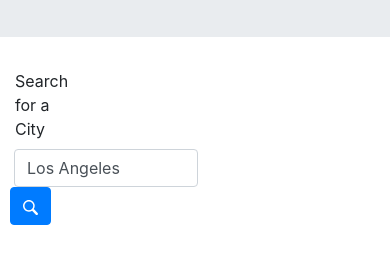
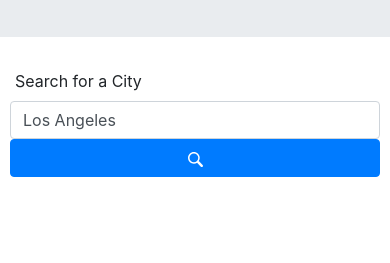
Before and after one commit to onecheesepizza/06-weather-dashboard, a plain HTML site: page index.html in a window 390 px wide. Shown: the part 227-490 px from the top of the page. Drawn offline with nearby package versions, Linux system fonts and the light colour scheme; no server answers.

Commit message:
add responsive styles

```diff
--- a/assets/style.css
+++ b/assets/style.css
@@ -1,12 +1,4 @@
-#search-city{
-    width:11.5em;
-}
-#search-button-icon{
-    width:15px;
-}
-.weather-card{
-    width: 9rem;
-}
+/* header styles */
 #header{
     background-size:cover;
     background-position-y: 50%;
@@ -22,3 +14,31 @@
     right:2em;
     bottom:2em;
 }
+/* page styles */
+#search-city{
+    width:80%;
+}
+#search-button{
+    /* float:right; */
+}
+#search-button-icon{
+    width:15px;
+    display:inline-block;
+}
+.weather-card{
+    width: 9rem;
+}
+/* responsive styles */
+@media only screen and (max-width: 992px) {
+    #search-city{
+        width:100%;
+    }
+    #search-button{
+        width:100%;
+    }
+}
+@media only screen and (max-width: 350px) {
+    #fiveDayForecastUl{
+        justify-content: center;
+    }
+}
--- a/index.html
+++ b/index.html
@@ -17,17 +17,19 @@
 </div>
 <div id="content" class="container">
     <div class="row">
-    <div id="content-left" class="col-3 pr-5">
+    <!-- left content -->
+    <div id="content-left" class="col-md-3">
         <form>
             <label for="search-city">Search for a City</label>
             <div class="form-row">
-            <input id="search-city" class="form-control ml-1" name="city" value="Los Angeles"></input>
+            <input id="search-city" class="form-control" name="city" value="Los Angeles"></input>
             <button id="search-button" class="btn btn-primary" type='submit'><img id="search-button-icon" src="assets/magnifying-glass.svg" /></button>
             </div>
         </form>
         <ul id="city-results" class="list-group mt-4"></ul>
     </div>
-    <div id="content-right" class="col-9 pl-3 pt-4">
+    <!-- right content -->
+    <div id="content-right" class="col-md-9 pt-4">
         <div id="current-weather">
         </div>
         <div id="five-day-forecast" class="mt-5">
```
